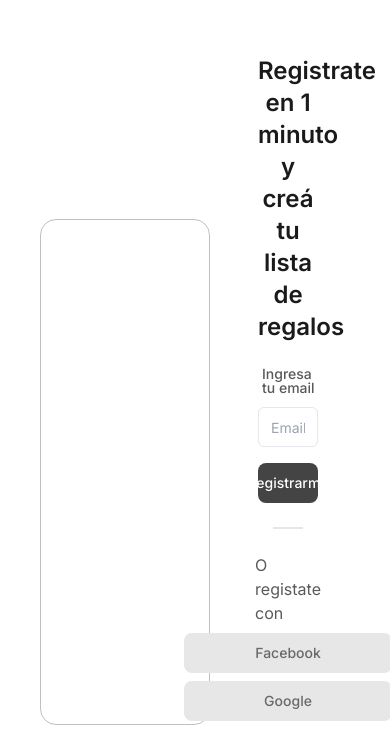
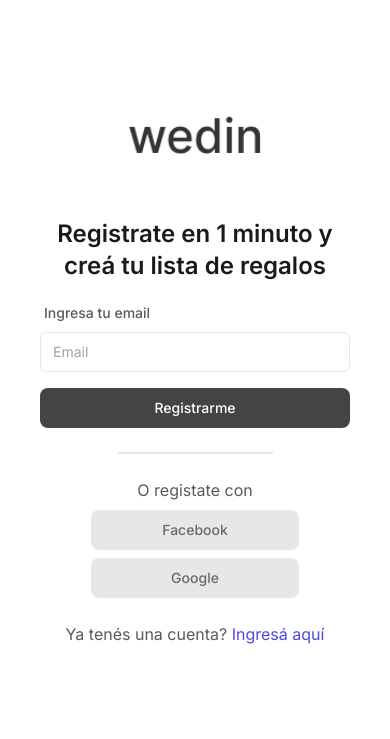
Before and after one commit to lordalejandro/wedin-clone, a Next.js app: page /signup in a window 390 px wide. Shown: the part 105-844 px from the top of the page. Built offline with nearby package versions, Linux system fonts and the light colour scheme; no server answers.

Commit message:
finishing some responsive shit

```diff
--- a/app/components/CategoryPill.tsx
+++ b/app/components/CategoryPill.tsx
@@ -52,11 +52,14 @@ const CategoryPill: React.FC<CategoryPillProps> = ({
       className={`
         rounded-full
         py-1 px-4
+        whitespace-nowrap
+        overflow
         transition
         border
         cursor-pointer
         hover:bg-primaryBackgroundColor
         hover:text-white
+        break-normal
         ${selected ? "bg-primaryBackgroundColor" : "border-secondaryBorderColor"}
         ${selected ? "text-white" : "text-primaryTextColor"}
       `}
--- a/app/components/SignInForm.tsx
+++ b/app/components/SignInForm.tsx
@@ -37,7 +37,7 @@ export default function SignInForm() {
 
   return (
     <form className="flex flex-col gap-4" action={SignInEmail}>
-      <div className="grid w-full max-w-sm items-center gap-3">
+      <div className="grid w-full items-center gap-3">
         <Label htmlFor="email" className="pl-1 text-secondaryTextColor">
           Ingresa tu email
         </Label>
--- a/app/components/modals/gifts/GiftCard.tsx
+++ b/app/components/modals/gifts/GiftCard.tsx
@@ -20,11 +20,11 @@ const GiftCard = ({ title, description, price }: GiftCard) => {
       <div className="flex flex-col gap-1 w-full">
         <h1 className="text-primaryTitleColor font-medium text-lg">{title}</h1>
 
-        <p className="text-sm">{description}</p>
-        <span className="text-black text-xl">Gs. {price}</span>
+        <p className="text-secondaryTextColor">{description}</p>
+        <span className="text-secondaryTitleColor text-xl">Gs. {price}</span>
       </div>
 
-      <div>
+      <div className="flex h-full items-end">
         <Button label="Añadir a mi lista" icon={IoAdd} />
       </div>
     </div>
--- a/app/components/navbar/Logo.tsx
+++ b/app/components/navbar/Logo.tsx
@@ -10,7 +10,7 @@ const Logo = () => {
     <Image
       alt="logo"
       onClick={() => router.push("/")}
-      className="hidden md:block cursor-pointer"
+      className="cursor-pointer"
       height="39"
       width="90"
       src="/images/wedin.png"
--- a/app/components/navbar/Navbar.tsx
+++ b/app/components/navbar/Navbar.tsx
@@ -22,7 +22,7 @@ export const NavBar = ({ currentUser }: NavBarProps) => {
 
   return (
     <div className={`fixed w-full bg-white z-10 shadow-sm ${inter.className}`}>
-      <div className="py-3 px-10">
+      <div className="py-4 px-6 sm:px-10">
         <Container>
           <div className="flex flex-row items-center justify-between gap-3 md:gap-0">
             <Logo />
--- a/app/gifts/Categories.tsx
+++ b/app/gifts/Categories.tsx
@@ -16,7 +16,7 @@ const Categories = ({ categories }: Category) => {
   const category_url = params?.get("category");
   //console.log(category_url);
   return (
-    <div className="px-10 flex items-start gap-3 mb-10">
+    <div className="px-10 flex items-start gap-3 mb-10 overflow-x-auto overflow-y-hidden">
       {categories?.map((category) => (
         <CategoryPill key={category.id} id={category.id} label={category.name} selected={category.id === category_url} />
       ))}
--- a/app/gifts/page.tsx
+++ b/app/gifts/page.tsx
@@ -27,7 +27,7 @@ const GiftsPage = async ({ searchParams }: { searchParams: GiftParams }) => {
   return (
     <Container>
       <div className="min-h-screen flex flex-col justify-center">
-        <h1 className="text-4xl sm:text-5xl font-medium text-primaryTextColor px-10 mt-20">
+        <h1 className="text-4xl sm:text-5xl font-medium text-primaryTextColor px-10 mt-16">
           Créa tu lista de regalos
         </h1>
 
@@ -50,7 +50,7 @@ const GiftsPage = async ({ searchParams }: { searchParams: GiftParams }) => {
             </TabsTrigger>
           </TabsList>
           <TabsContent value="predefinedGift">
-            <p className="text-secondaryTextColor text-xl mb-10 px-10">
+            <p className="text-secondaryTextColor text-lg sm:text-xl mb-10 px-10">
               Comenzá con una lista pre-definida, podes personalizarla más
               adelante
             </p>
@@ -71,7 +71,7 @@ const GiftsPage = async ({ searchParams }: { searchParams: GiftParams }) => {
             </div>
           </TabsContent>
           <TabsContent value="allGifts">
-            <p className="text-secondaryTextColor text-xl mb-10 px-10">
+            <p className="text-secondaryTextColor text-lg sm:text-xl mb-8 px-10">
               Elegí los productos que más te gusten y empezá a armar tu lista
             </p>
 
--- a/app/layout.tsx
+++ b/app/layout.tsx
@@ -24,7 +24,7 @@ export default async function RootLayout({
       <body className={inter.className}>
         <Toaster />
         <NavBar currentUser={currentUser} />
-        <div className="pt-16">{children}</div>
+        <div className="pt-16 pb-10">{children}</div>
       </body>
     </html>
   );
--- a/app/signup/Logo.tsx
+++ b/app/signup/Logo.tsx
@@ -9,8 +9,8 @@ const Logo = () => {
   return (
     <Image
       alt="logo"
-      onClick={() => router.push("/")}
-      className="hidden md:block cursor-pointer"
+      onClick={() => router.push("/gifts")}
+      className="cursor-pointer"
       height="62"
       width="132"
       src="/images/wedin.png"
--- a/app/signup/RegisterRight.tsx
+++ b/app/signup/RegisterRight.tsx
@@ -6,7 +6,7 @@ import SignInForm from "../components/SignInForm";
 
 const RegisterRight = () => {
   return (
-    <div className="w-full max-w-md p-8 space-y-6 bg-white text-black">
+    <div className="w-full max-w-md p-0 lg:p-8 space-y-6 bg-white text-black">
       <p className="text-2xl text-center font-semibold text-primaryTextColor">
         Registrate en 1 minuto y creá tu lista de regalos
       </p>
--- a/app/signup/page.tsx
+++ b/app/signup/page.tsx
@@ -1,8 +1,8 @@
 //import Input from "../components/inputs/Input";
 // import { Button } from "@/components/ui/button";
-import { getServerSession } from "next-auth";
-import { authOptions } from "../utils/auth";
-import { redirect } from "next/navigation";
+// import { getServerSession } from "next-auth";
+// import { authOptions } from "../utils/auth";
+// import { redirect } from "next/navigation";
 import Logo from "./Logo";
 import RegisterRight from "./RegisterRight";
 import RegisterLeft from "./RegisterLeft";
@@ -29,11 +29,11 @@ const SingUpPage = async () => {
         <Logo />
       </div>
 
-      <div className="flex items-center justify-center w-full gap-4">
-        <div className="w-3/5 flex items-center justify-center">
+      <div className="flex-col lg:flex-row flex items-center justify-center w-full gap-4">
+        <div className="w-3/5 hidden lg:flex items-center justify-center">
           <RegisterLeft />
         </div>
-        <div className="w-2/5 flex items-center justify-center">
+        <div className="w-full lg:w-2/5 flex items-center justify-center">
           <RegisterRight />
         </div>
       </div>
```
